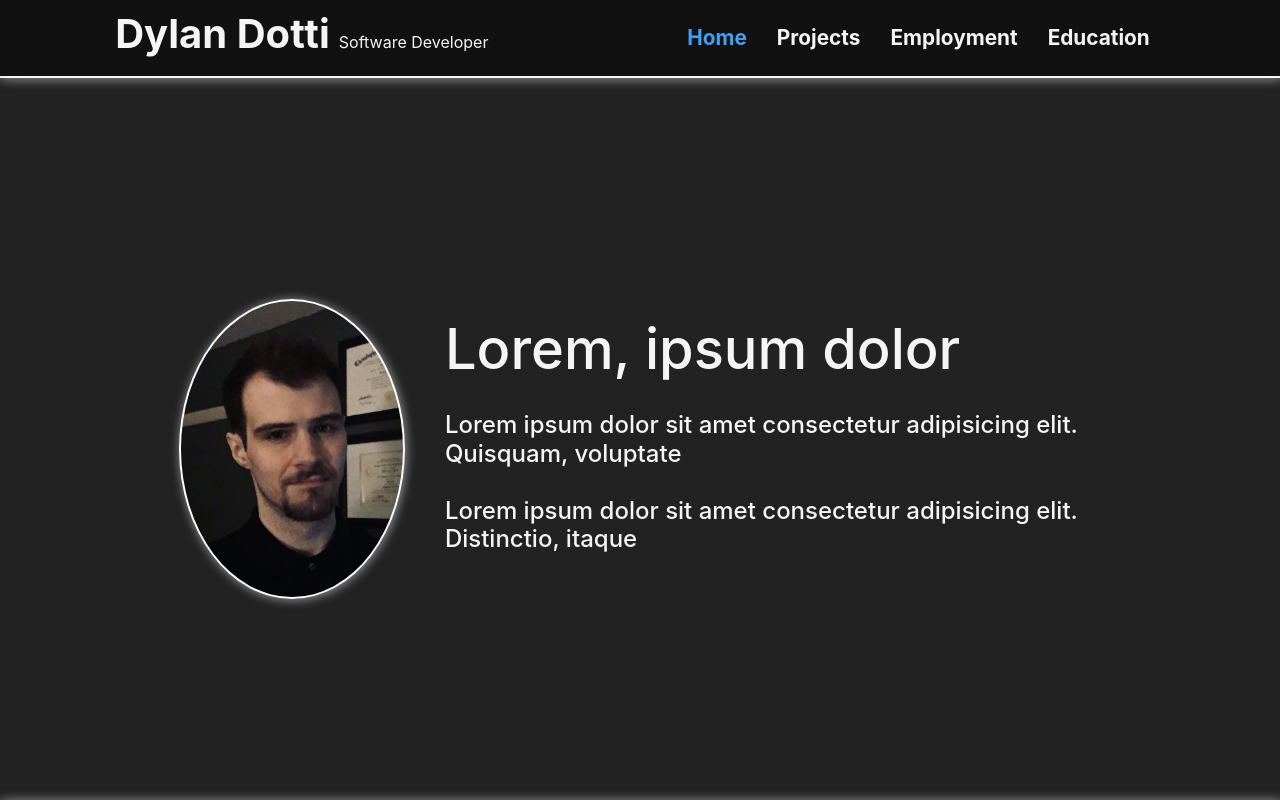
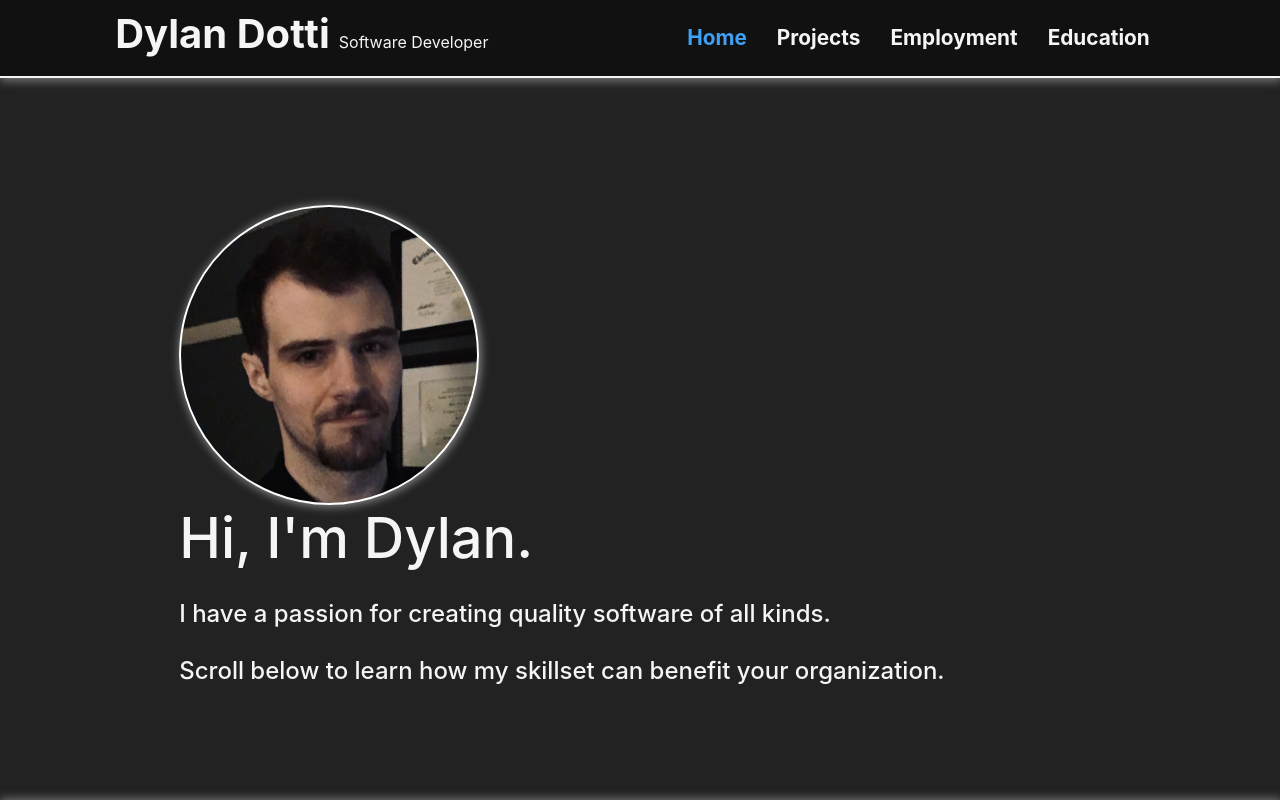
Before and after one commit to Dylan-Dotti/React-Portfolio-Website, a React (Create React App) app: page / in a window 1280 px wide. Built offline with nearby package versions, Linux system fonts and the light colour scheme.

Commit message:
Move width specification into content-container class

```diff
--- a/src/Components/About/index.tsx
+++ b/src/Components/About/index.tsx
@@ -13,11 +13,13 @@ const About: React.FC = () => {
         <div id="about">
 
             <ScrollFadeInSection className="intro-section" durationMS={appConstants.fadeInDurationMS}>
-                <div className="profile-picture" style={{backgroundImage: `url(${profileImg})`}}></div>
-                <div className="intro-text">
-                    <h1>Lorem, ipsum dolor</h1>
-                    <h4>Lorem ipsum dolor sit amet consectetur adipisicing elit. Quisquam, voluptate</h4>
-                    <h4>Lorem ipsum dolor sit amet consectetur adipisicing elit. Distinctio, itaque</h4>
+                <div className="content-container">
+                    <div className="profile-picture" style={{backgroundImage: `url(${profileImg})`}}></div>
+                    <div className="intro-text">
+                        <h1>Hi, I'm Dylan.</h1>
+                        <h4>I have a passion for creating quality software of all kinds.</h4>
+                        <h4>Scroll below to learn how my skillset can benefit your organization.</h4>
+                    </div>
                 </div>
             </ScrollFadeInSection>
 
--- a/src/Components/Education/CourseList/index.tsx
+++ b/src/Components/Education/CourseList/index.tsx
@@ -11,7 +11,7 @@ const CourseList: React.FC<ICourseListProps> = (props) => {
     const courses = courseData;
 
     return (
-        <div className="course-list">
+        <div className="course-list content-container">
             {(!courses || courses.length === 0) && <p>No courses to display.</p>}
             {courses && courses.length > 0 && courses.sort((a, b) => (b.overview?.length ?? 0) - (a.overview?.length ?? 0)).map((course) => {
                 return (
--- a/src/Components/Education/index.tsx
+++ b/src/Components/Education/index.tsx
@@ -11,32 +11,28 @@ const Education: React.FC = () => {
         <div id="education">
 
             <div className="header-group">
-                <ScrollFadeInSection durationMS={fadeInTransitionDurationMS}>
+                <ScrollFadeInSection durationMS={fadeInTransitionDurationMS} className="title-group content-container">
                     <h1 className="text-center title">Education</h1>
                     <hr className="half-centered"/>
 
                     <img src="./Img/CNU/cnu_campus_1_cropped.jpg" alt="" className="main-image" />
                 </ScrollFadeInSection>
-                <div className="overview-section">
-                    <ScrollFadeInSection durationMS={fadeInTransitionDurationMS} direction={ScrollFadeInDirection.Up}>
+                <ScrollFadeInSection durationMS={fadeInTransitionDurationMS} direction={ScrollFadeInDirection.Up} className="overview-section content-container">
                     <p>
                         I obtained a Bachelor's degree in Computer Science from Christopher Newport University in 2019. Lorem ipsum dolor sit amet consectetur adipisicing elit. Corporis beatae vel harum sequi voluptatem rem laborum! Culpa qui aliquid veritatis aliquam dolor maiores asperiores fuga, fugit nulla ex, delectus numquam?
                     </p>
                 </ScrollFadeInSection>
             </div>
-            </div>
 
 
             <div className="courses-section">
 
-                <div className="title-group">
-                    <ScrollFadeInSection durationMS={fadeInTransitionDurationMS} direction={ScrollFadeInDirection.Up}>
+                <ScrollFadeInSection durationMS={fadeInTransitionDurationMS} direction={ScrollFadeInDirection.Up} className="title-group content-container">
                     <h2 className="text-center title">Courses</h2>
                     <p className="text-center">
-                            Below I've listed and summarized the most beneficial courses I took during my time at CNU.
+                        Below I've summarized the most beneficial courses I took during my time at CNU.
                     </p>
                 </ScrollFadeInSection>
-                </div>
 
                 <CourseList />
 
--- a/src/Components/Employment/index.tsx
+++ b/src/Components/Employment/index.tsx
@@ -9,11 +9,12 @@ const Employment: React.FC = () => {
 
     return (
         <div id="employment">
-            <ScrollFadeInSection durationMS={appConstants.fadeInDurationMS}>
+            <ScrollFadeInSection durationMS={appConstants.fadeInDurationMS} className="title-group content-container">
                 <h1 className="text-center">Employment</h1>
                 <hr className="half-centered"/>
+            </ScrollFadeInSection>
 
-                <div className="software-engineer-group">
+            <ScrollFadeInSection durationMS={appConstants.fadeInDurationMS} className="software-engineer-group content-container">
                 <h2>Full-Stack Software Engineer</h2>
 
                 <p>
@@ -22,9 +23,9 @@ const Employment: React.FC = () => {
                 <p>
                     Lorem ipsum dolor sit amet consectetur adipisicing elit. Architecto earum aut odit natus nobis cupiditate esse soluta cum maxime ex iure amet, laudantium, ipsum veniam atque. Cupiditate cumque sed amet rem iure placeat esse reprehenderit animi veniam quis blanditiis asperiores ex totam consequatur repellendus eius inventore, nulla dolore maxime, perferendis aliquam ratione. Eligendi porro dolorem cupiditate! Praesentium magni doloremque, obcaecati voluptatum natus deleniti deserunt dolor dolores est nihil tempora fuga nobis ipsa suscipit, eligendi ratione accusantium expedita facilis earum. Ipsa ducimus quasi amet corporis illum excepturi debitis! Autem unde a accusantium dignissimos porro neque. Ex ullam repellendus mollitia. Minus, recusandae.
                 </p>
-                </div>
+            </ScrollFadeInSection>
 
-                <div className="ghd-engineer-group">
+            <ScrollFadeInSection durationMS={appConstants.fadeInDurationMS} className="ghd-engineer-group content-container">
                 <h2>Global Helpdesk Support Engineer</h2>
 
                 <p>
@@ -33,10 +34,9 @@ const Employment: React.FC = () => {
                 <p>
                     Lorem ipsum dolor sit amet consectetur adipisicing elit. Architecto earum aut odit natus nobis cupiditate esse soluta cum maxime ex iure amet, laudantium, ipsum veniam atque. Cupiditate cumque sed amet rem iure placeat esse reprehenderit animi veniam quis blanditiis asperiores ex totam consequatur repellendus eius inventore, nulla dolore maxime, perferendis aliquam ratione. Eligendi porro dolorem cupiditate! Praesentium magni doloremque, obcaecati voluptatum natus deleniti deserunt dolor dolores est nihil tempora fuga nobis ipsa suscipit, eligendi ratione accusantium expedita facilis earum. Ipsa ducimus quasi amet corporis illum excepturi debitis! Autem unde a accusantium dignissimos porro neque. Ex ullam repellendus mollitia. Minus, recusandae.
                 </p>
-                </div>
             </ScrollFadeInSection>
 
-            <CrossfadeImageCarousel
+            {/* <CrossfadeImageCarousel
                 className="ghd-carousel"
                 images={[
                     "Img/GHD/IMG_0114.JPG",
@@ -45,7 +45,7 @@ const Employment: React.FC = () => {
                     "Img/GHD/IMG_0129.JPG",
 
                 ]}
-            />
+            /> */}
 
         </div>
     );
--- a/src/Components/Layout/layout.scss
+++ b/src/Components/Layout/layout.scss
@@ -6,8 +6,6 @@
     flex-direction: column;
 
     #page-content {
-        width: 72%;
-        margin: 0 auto;
         flex-grow: 1;
         display: flex;
         flex-direction: column;
--- a/src/Components/Projects/ProjectGrid/index.tsx
+++ b/src/Components/Projects/ProjectGrid/index.tsx
@@ -16,7 +16,7 @@ const ProjectGrid: React.FC<IProjectGridProps> = (props) => {
     const { fadeInDurationMS: fadeInTransitionDurationMS } = React.useContext(AppConstantsContext);
 
     return (
-        <div className="project-grid">
+        <div className="project-grid content-container">
             {(!projects || projects.length === 0) && <p>No projects to display.</p>}
             {projects && projects.length > 0 && projects.map((project, index) => {
                 return (
--- a/src/Components/Projects/index.tsx
+++ b/src/Components/Projects/index.tsx
@@ -12,8 +12,10 @@ const Projects: React.FC = () => {
     return (
         <div id="projects">
             <ScrollFadeInSection durationMS={fadeInTransitionDurationMS}>
-                <h2 className="title">Projects</h2>
-                <hr className="half-centered"/>
+                <div className="content-container">
+                    <h2 className="title">Projects</h2>
+                    <hr className="half-centered"/>
+                </div>
             </ScrollFadeInSection>
             <ProjectGrid projects={projectData}/>
         </div>
```
Lines whose indentation alone changed are shown as unchanged.
